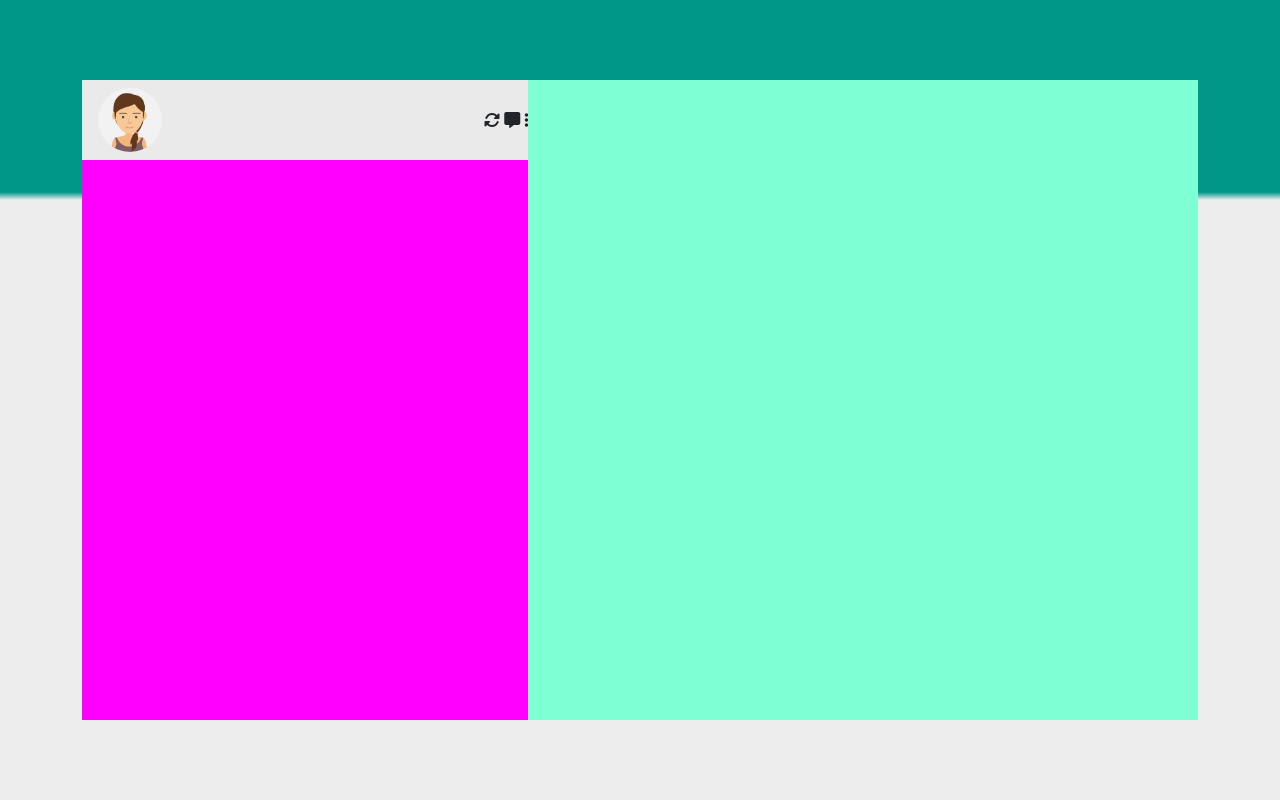
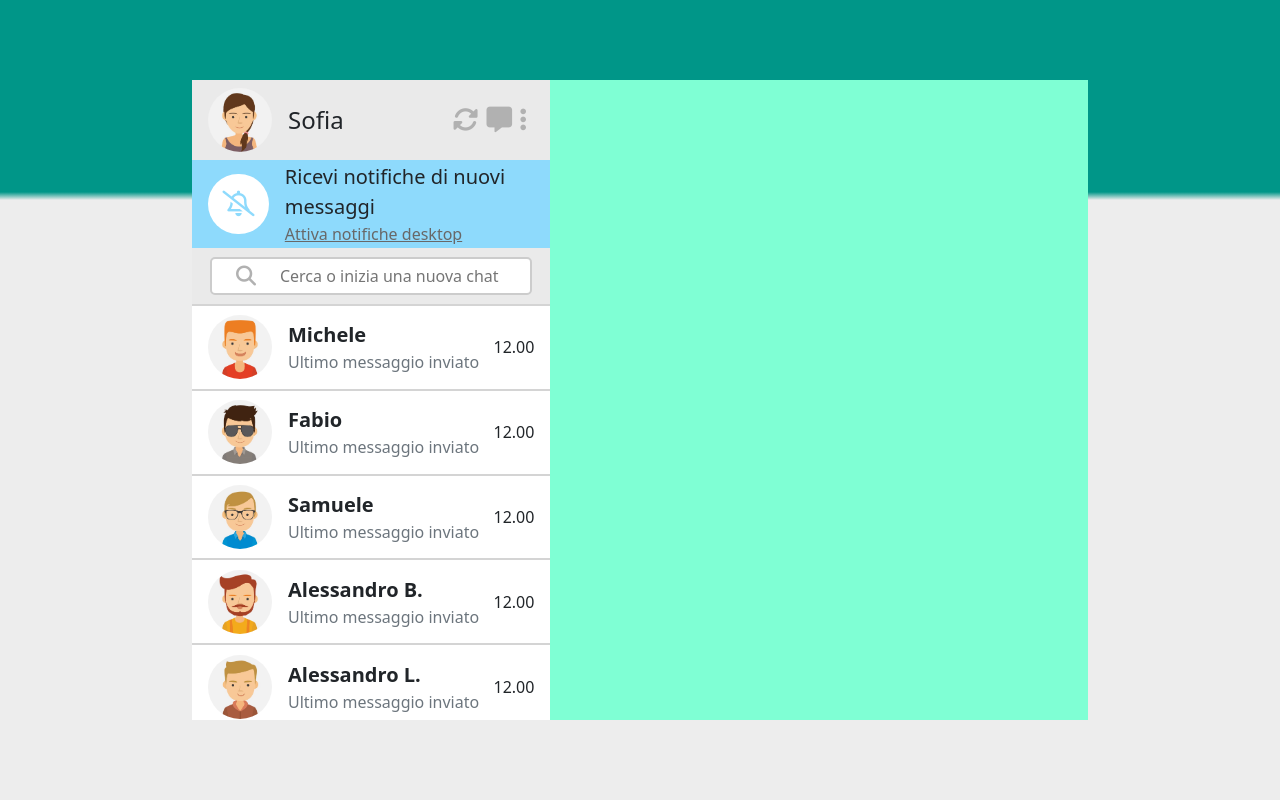
Before and after one commit to emanuelefarelli/vue-boolzapp, a plain HTML site: page index.html in a window 1280 px wide. Drawn offline with nearby package versions, Linux system fonts and the light colour scheme.

Commit message:
Added left nav to main

```diff
--- a/css/style.css
+++ b/css/style.css
@@ -2,6 +2,10 @@
     padding: 0;
     margin: 0;
     box-sizing: border-box;
+}
+
+ul{
+    padding: 0;
 }
 
 body{
@@ -13,8 +17,10 @@ main{
     height: 100vh;
 }
 
-div.container{
+div.my-container{
     height: 80vh;
+    width: 70%;
+    margin: 0 auto;
 }
 
 /* ----------------- MY NAV ---------------- */
@@ -22,12 +28,14 @@ div.container{
 div.myNav{
     height: 100%;
     width: 40%;
-    background-color: magenta;
+    background-color: white;
 }
 
 div.myNav>div{
     width: 100%;
 }
+
+/* MY PROFILE */
 
 div.myNav div.my-profile{
     height: 5rem;
@@ -37,14 +45,107 @@ div.myNav div.my-profile{
     background-color: #eaeaea;
 }
 
+div.myNav div.my-profile div.my-img{
+    height: 100%;
+    margin-left: 1rem;
+}
+
 div.myNav div.my-profile img{
     height: 80%;
     border-radius: 50%;
+}
+
+div.myNav div.my-profile div.option{
+    margin-right: 1rem;
+    font-size: 1.6rem;
+}
+
+div.myNav div.my-profile div.option>i{
+    margin-right: 0.5rem;
+    color: #b1b1b1;
+}
+
+/* MY NOTIFICATION */
+
+div.myNav div.my-notification{
+    background-color: #8edafc;
+    height: 5.5rem;
+}
+
+div.myNav div.my-notification div.icon{
+    padding: 1.1rem 0.9rem;
+    margin-left: 1rem;
+    border-radius: 50%;
+    background-color: white;
+    color: #8edafc;
+    font-size: 1.6rem;
+}
+
+div.myNav div.my-notification div.icon-text{
     margin-left: 1rem;
 }
 
-div.myNav div.my-profile div.option{
+div.myNav div.my-notification div.icon-text p{
+    margin-bottom: 0;
 }
+
+div.myNav div.my-notification div.icon-text a{
+    color: rgb(104, 104, 104);
+}
+
+/* SEARCH */
+
+div.myNav div.search{
+    height: 3.5rem;
+    background-color: #eaeaea;
+    display: flex;
+    align-items: center;
+    justify-content: center;
+}
+
+div.myNav div.search div.search-bar{
+    width: 90%;
+    display: flex;
+    align-items: center;
+    justify-content: center;
+    background-color: white;
+    padding: 0.3rem 0;
+    padding-left: 1.5rem;
+    font-size: 1rem;
+    color: #b1b1b1;
+    border: solid #cccccc 2px;
+    border-radius: 5px;
+}
+
+div.myNav div.search div.search-bar input{
+    width: 100%;
+    border: none;
+    margin-left: 1.5rem;
+}
+
+/* CONTACT LIST */
+
+div.myNav div.contact-list{
+    height: calc(100% - 5rem - 5.5rem - 3.5rem);
+    overflow-y: auto;
+}
+
+div.myNav div.contact-list li{
+    height: 5.3rem;
+    width: 100%;
+    display: flex;
+    align-items: center;
+    justify-content: space-between;
+    padding: 1rem 1rem;
+    background-color: white;
+    border-top: solid rgb(212, 212, 212) 2px;
+}
+
+div.myNav div.contact-list li img{
+    height: 4rem;
+    border-radius: 50%;
+}
+
 /* ----------------- MY CHAT ---------------- */
 
 div.myChat{
--- a/index.html
+++ b/index.html
@@ -21,25 +21,62 @@
     <!-- VUE JS -->
     <script src="https://unpkg.com/vue@3/dist/vue.global.js"></script>
 
-    <main class="d-flex align-items-center">
-        <div class="container d-flex">
+    <main class="d-flex align-items-center" id="app">
+        <div class="my-container d-flex">
             <div class="myNav">
                 <div class="my-profile">
-                    <img src="img/avatar_io.jpg" alt="user profile image">
+                    <div class="my-img d-flex align-items-center">
+                        <img src="img/avatar_io.jpg" alt="user profile image">
+                        <span class="fs-4 ms-3">
+                            Sofia
+                        </span>
+                    </div>
                     <div class="option">
                         <i class="fa-solid fa-rotate"></i>
                         <i class="fa-solid fa-message"></i>
                         <i class="fa-solid fa-ellipsis-vertical"></i>
                     </div>
                 </div>
-                <div class="my-notification">
-
+                <div class="my-notification d-flex align-items-center">
+                    <div class="icon d-flex justify-content-center align-items-center">
+                        <i class="fa-regular fa-bell-slash"></i>
+                    </div>
+                    <div class="icon-text">
+                        <p class="fs-5">
+                            Ricevi notifiche di nuovi messaggi
+                        </p>
+                        <a class="fs-6" href="#">
+                            Attiva notifiche desktop
+                        </a>
+                    </div>
                 </div>
                 <div class="search">
-
+                    <div class="search-bar">
+                        <i class="fa-solid fa-magnifying-glass fa-xl fs-5"></i>
+                        <input type="text" name="contactSearch" id="contactSearch" v-model="contactSearch" placeholder="Cerca o inizia una nuova chat" >
+                    </div>
                 </div>
                 <div class="contact-list">
-
+                    <ul>
+                        <li v-for="(element,index) in contacts" class="contact">
+                            <div class="contact-info d-flex align-items-center">
+                                <img :src="element.avatar" />
+                                <div class="contact-text d-flex flex-column justify-content-center h-100 ms-3">
+                                    <p class="contact-name fs-5 fw-semibold mb-0">
+                                        {{element.name}}
+                                    </p>
+                                    <p class="mb-0 text-secondary">
+                                        Ultimo messaggio inviato
+                                    </p>
+                                </div>
+                            </div>
+                            <div class="d-flex align-items-center">
+                                <p class="mb-0">
+                                    12.00
+                                </p>
+                            </div>
+                        </li>
+                    </ul>
                 </div>
             </div>
             <div class="myChat">
--- a/js/script.js
+++ b/js/script.js
@@ -6,7 +6,7 @@ createApp({
         contacts: [
             {
                 name: 'Michele',
-                avatar: './img/avatar_1.png',
+                avatar: 'img/avatar_1.jpg',
                 visible: true,
                 messages: [
                     {
@@ -28,7 +28,7 @@ createApp({
             },
             {
                 name: 'Fabio',
-                avatar: './img/avatar_2.png',
+                avatar: './img/avatar_2.jpg',
                 visible: true,
                 messages: [
                     {
@@ -50,7 +50,7 @@ createApp({
             },
             {
                 name: 'Samuele',
-                avatar: './img/avatar_3.png',
+                avatar: './img/avatar_3.jpg',
                 visible: true,
                 messages: [
                     {
@@ -72,7 +72,7 @@ createApp({
             },
             {
                 name: 'Alessandro B.',
-                avatar: './img/avatar_4.png',
+                avatar: './img/avatar_4.jpg',
                 visible: true,
                 messages: [
                     {
@@ -89,7 +89,7 @@ createApp({
             },
             {
                 name: 'Alessandro L.',
-                avatar: './img/avatar_5.png',
+                avatar: './img/avatar_5.jpg',
                 visible: true,
                 messages: [
                     {
@@ -106,7 +106,7 @@ createApp({
             },
             {
                 name: 'Claudia',
-                avatar: './img/avatar_5.png',
+                avatar: './img/avatar_5.jpg',
                 visible: true,
                 messages: [
                     {
@@ -128,7 +128,7 @@ createApp({
             },
             {
                 name: 'Federico',
-                avatar: './img/avatar_7.png',
+                avatar: './img/avatar_7.jpg',
                 visible: true,
                 messages: [
                     {
@@ -145,7 +145,7 @@ createApp({
             },
             {
                 name: 'Davide',
-                avatar: './img/avatar_8.png',
+                avatar: './img/avatar_8.jpg',
                 visible: true,
                 messages: [
                     {
```
